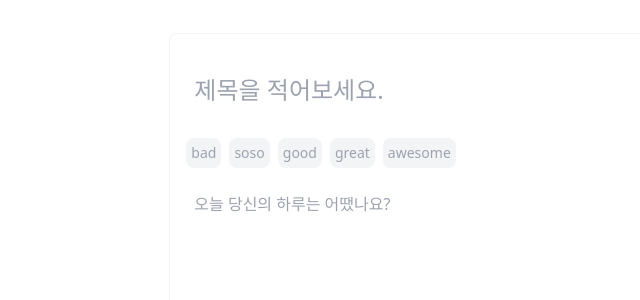
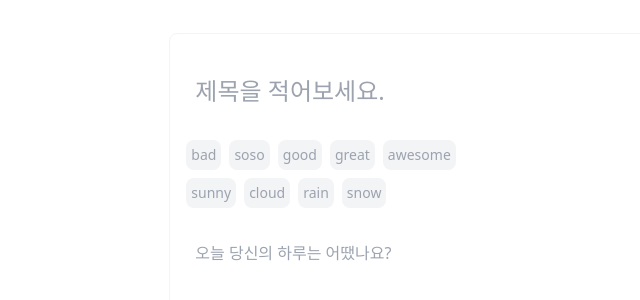
Before and after one commit to yugenius0213/GDSC-SPACE-STUDY-ASSIGNMENT-VER2, a React (Vite) app in the folder Yewon/react-ts/: page / in a window 1280 px wide. Shown: the part 100-400 px from the top of the page, without its empty margins (44-684 px from the left). Built offline with nearby package versions, Linux system fonts and the light colour scheme.

Commit message:
feat: add weather buttons

```diff
--- a/Yewon/react-ts/src/app/page.tsx
+++ b/Yewon/react-ts/src/app/page.tsx
@@ -1,8 +1,10 @@
 import { Diary } from '../interface/diary'
 
 type Emotion = Diary['emotion']
+type Weather = Diary['weather']
 
 const emotions: Emotion[] = ['bad', 'soso', 'good', 'great', 'awesome']
+const weathers: Weather[] = ['sunny', 'cloud', 'rain', 'snow']
 
 const EmotionIcon = ({ emotion }: { emotion: Diary['emotion'] }) => {
     const icons: Record<Diary['emotion'], string> = {
@@ -18,7 +20,7 @@ const EmotionIcon = ({ emotion }: { emotion: Diary['emotion'] }) => {
 const DiaryWriter = () => {
     return (
         <div className="flex-col gap-4 p-4 rounded-lg bg-white border border-gray-100 h-2/3">
-            <input required type="text" className="inputfield-text text-2xl" placeholder="제목을 적어보세요." />
+            <input required type="text" className="inputfield-text mt-4 text-2xl" placeholder="제목을 적어보세요." />
             <div className="flex mt-6 gap-2">
                 {emotions.map((emotion, index) => (
                     <button key={index} type="button" className="default-btn" name="feeling" value={emotion}>
@@ -26,9 +28,16 @@ const DiaryWriter = () => {
                     </button>
                 ))}
             </div>
+            <div className="flex mt-2 mb-6 gap-2">
+                {weathers.map((weather,index)=>(
+                    <button key={index} type="button" className="default-btn" name="weather" value={weather}>
+                        {weather}
+                    </button>
+                ))}
+            </div>
             <textarea
                 required
-                className="inputfield-text resize-none h-1/2"
+                className="inputfield-text resize-none h-1/2 mb-2"
                 placeholder="오늘 당신의 하루는 어땠나요?"
             />
         </div>
--- a/Yewon/react-ts/src/tailwind.css
+++ b/Yewon/react-ts/src/tailwind.css
@@ -4,7 +4,7 @@
 
 @layer components {
   .inputfield-text {
-    @apply w-full p-2 mt-4 rounded-lg hover:border focus:outline-none focus:ring-1 focus:ring-gray-100;
+    @apply w-full p-2 rounded-lg border border-transparent focus:outline-none focus:ring-1 focus:ring-gray-100;
   }
 
   .default-btn {
@@ -14,4 +14,8 @@
   .green-btn {
     @apply p-1 rounded-lg text-sm border border-transparent bg-emerald-100 text-emerald-600 hover:border-emerald-600
   }
+
+  .blue-btn {
+    @apply p-1 rounded-lg text-sm border border-transparent bg-blue-100 text-blue-600 hover:border-blue-600
+  }
 }
```
